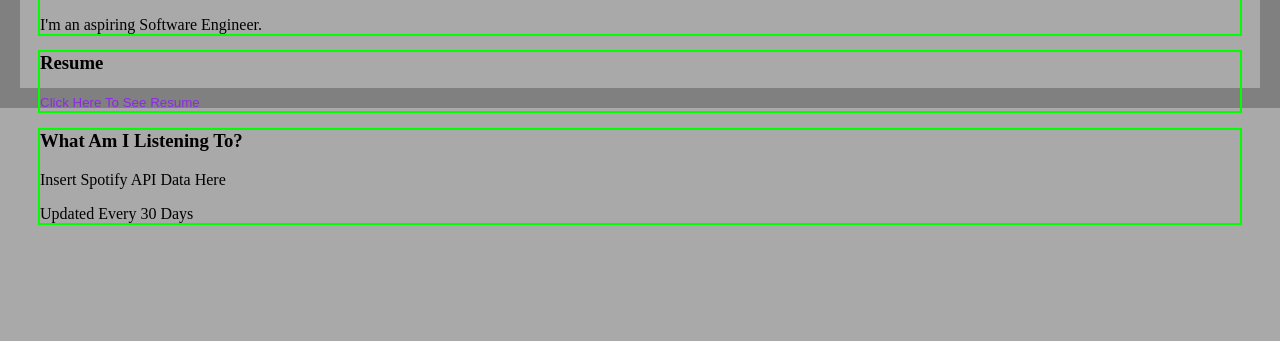
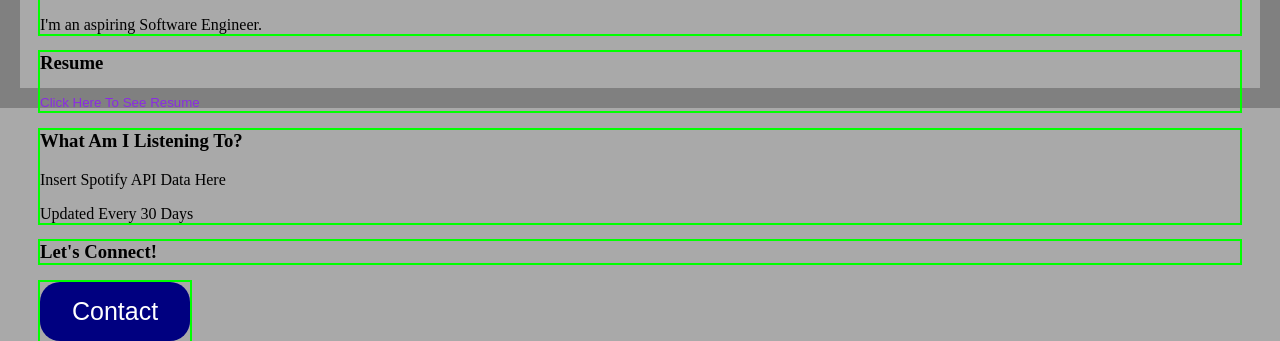
Before and after one commit to shaanprk/Portfolio-Website, a plain HTML site: page about.html in a window 1280 px wide. Shown: the part 692-1033 px from the top of the page. Before the commit the page ends 931 px from the top, so only its background shows below. Drawn offline with nearby package versions, Linux system fonts and the light colour scheme.

Commit message:
Added Contact Button

```diff
--- a/about.html
+++ b/about.html
@@ -54,6 +54,13 @@
                 <p>Insert Spotify API Data Here</p>
                 <p>Updated Every 30 Days</p>
             </div>
+
+            <h3>Let's Connect!</h3>
+            <a href="Contact.html">
+                <button class="to-other-page">
+                    Contact
+                </button>
+            </a>
         </div>
 
         <main>
```
